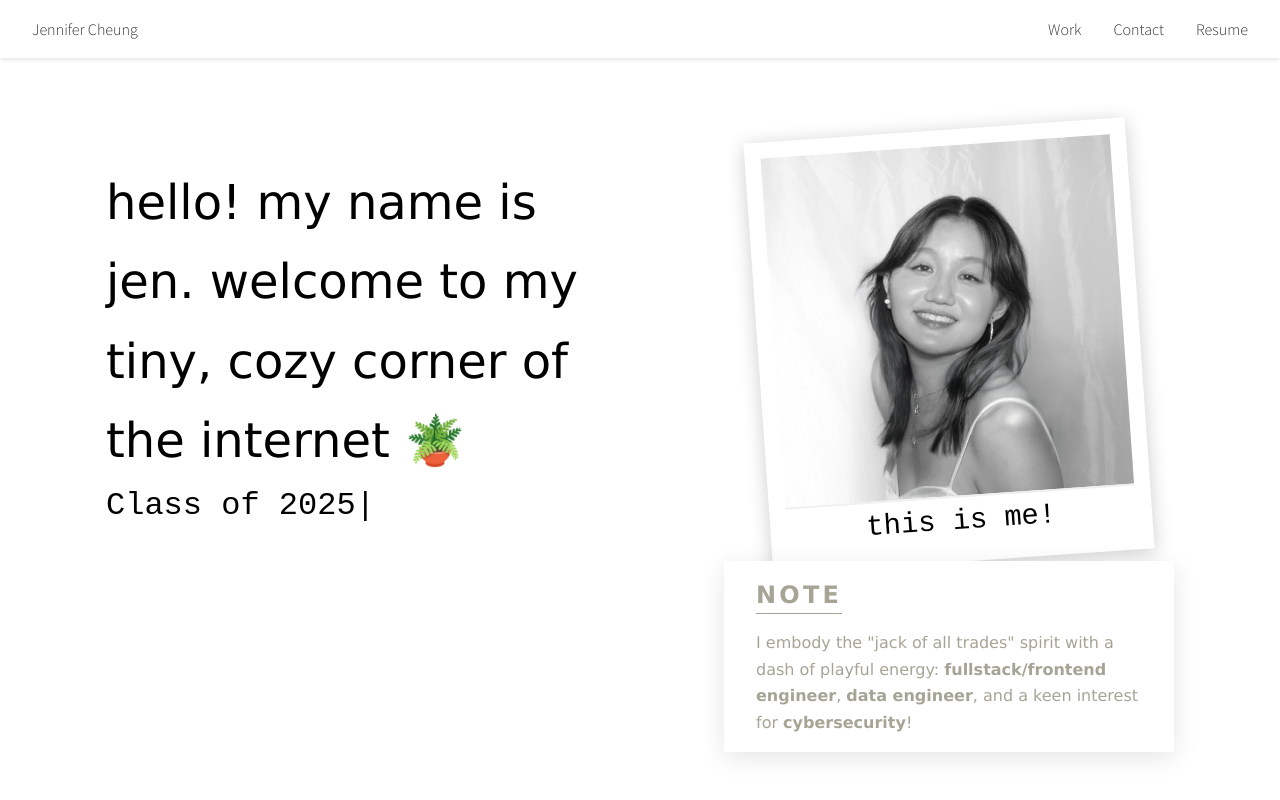
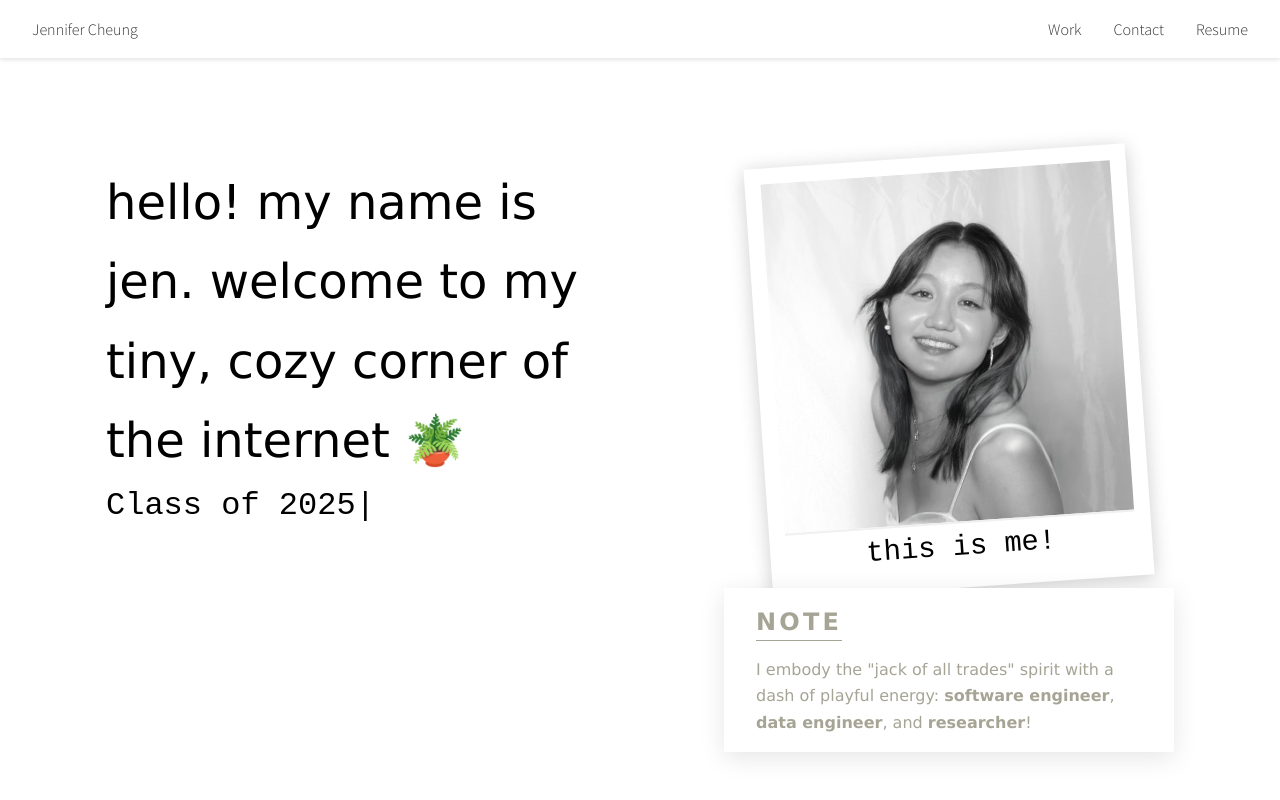
Before and after one commit to jeniichee/personal-website, a React (Create React App) app: page / in a window 1280 px wide. Shown: the top 800 px of the page. Built offline with nearby package versions, Linux system fonts and the light colour scheme; a web font is replaced by a local one.

Commit message:
updated caption

```diff
--- a/src/components/Home/Home.js
+++ b/src/components/Home/Home.js
@@ -74,8 +74,7 @@ const Home = () => {
           <span className="me">
             <ReactMarkedDown>
               I embody the "jack of all
-              trades" spirit with a dash of playful energy: **fullstack/frontend
-              engineer**, **data engineer**, and a keen interest for **cybersecurity**!
+              trades" spirit with a dash of playful energy: **software engineer**, **data engineer**, and **researcher**!
             </ReactMarkedDown>
           </span>
         </div>
```
